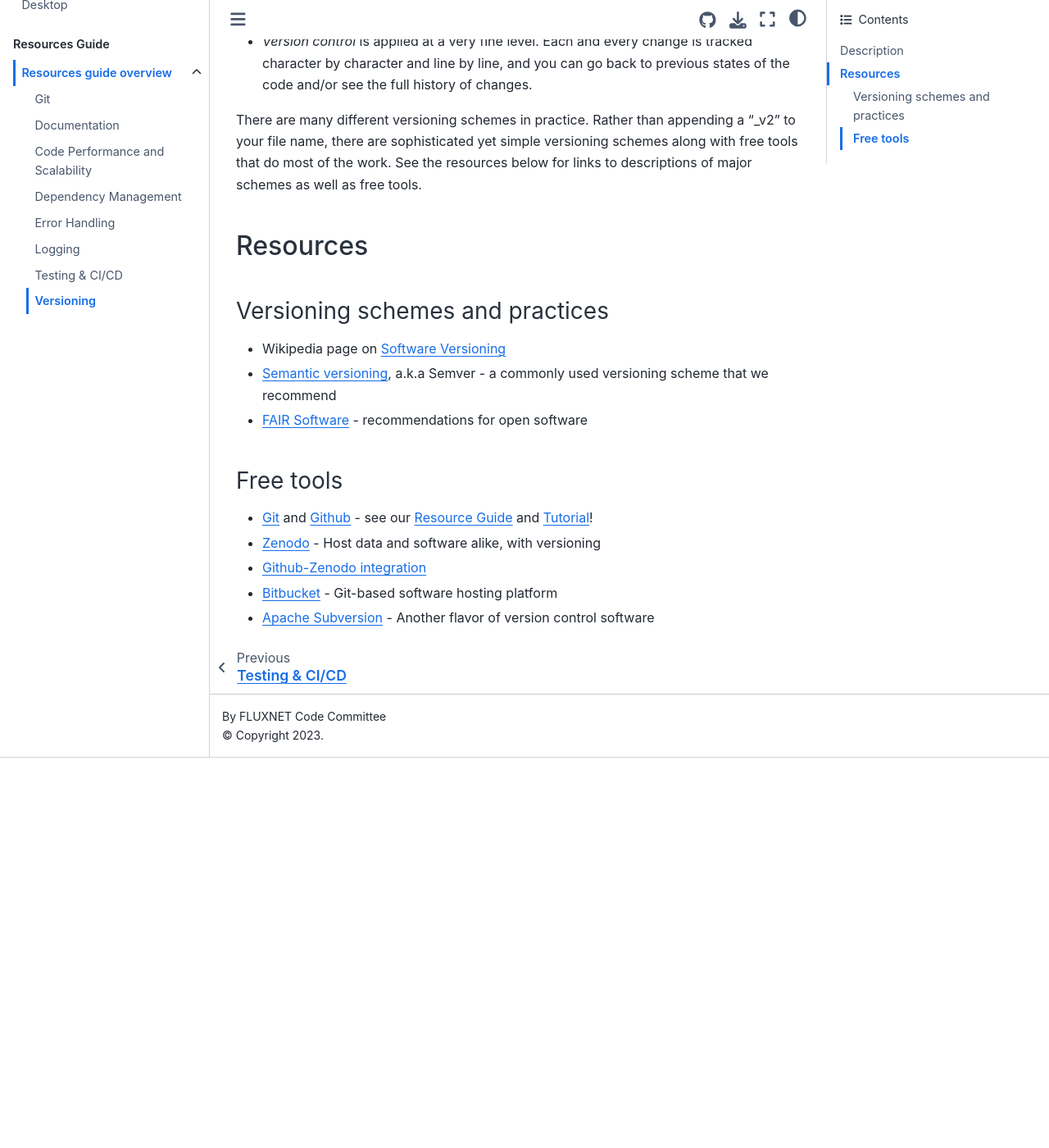
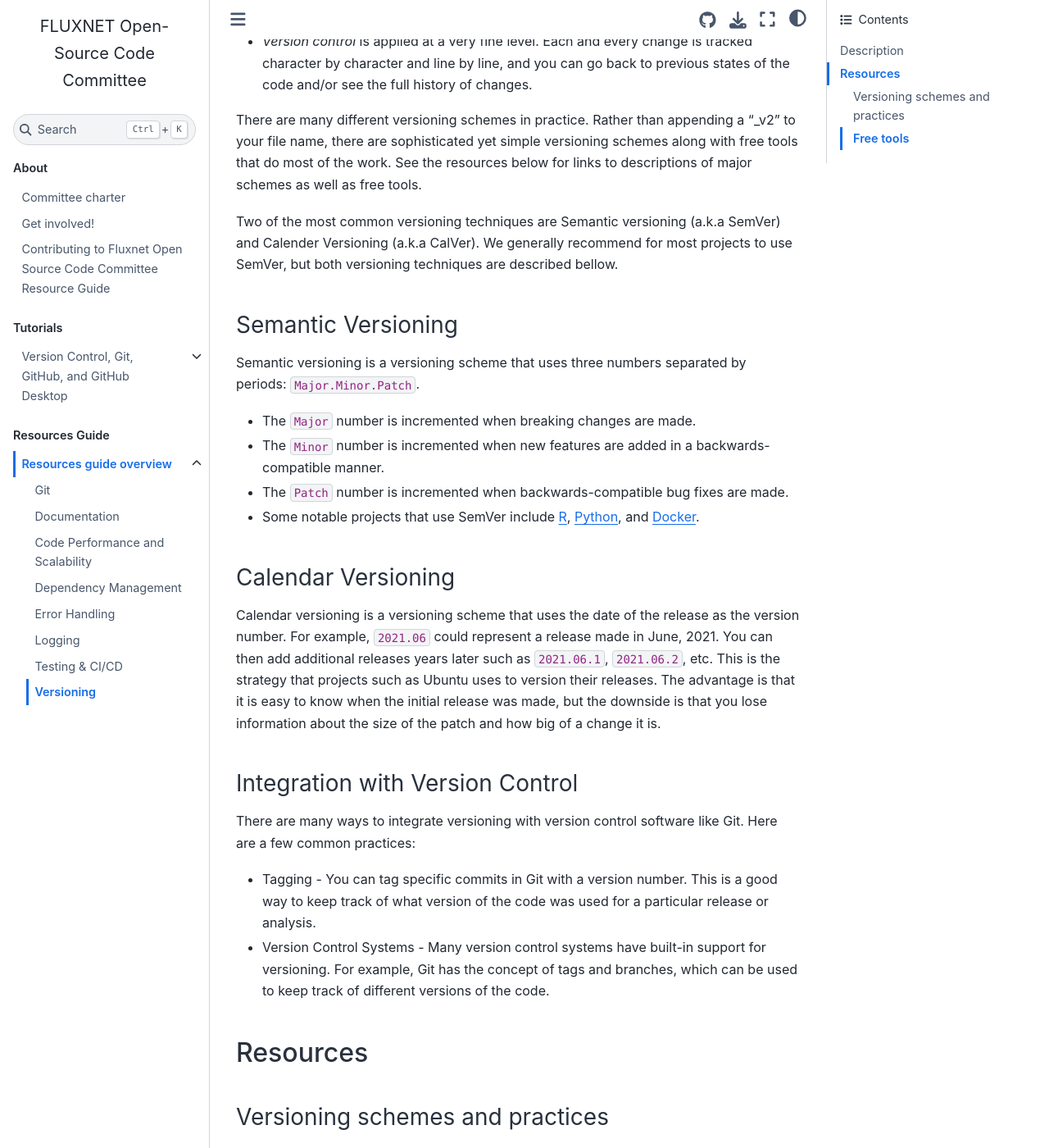
Before and after one commit to fluxnet-open-source/website, a Jupyter Book: the page built from resources-guide/versioning.md, in a window 1280 px wide and 1400 px high, scrolled down 686 px. Shown: the whole window at 82% size. Built offline with Jupyter Book 1.0.4 settings and Sphinx 7.4.7 and the Sphinx Book theme 1.1.4, drawn with Linux system fonts in a browser that asks for light colours; before the commit the page ends 1610 px from its top, so only the background shows below that; some of the changed text lies outside the part shown.

Commit message:
Add description of semver and calver and integeration of versioning with version control

```diff
--- a/resources-guide/versioning.md
+++ b/resources-guide/versioning.md
@@ -19,6 +19,30 @@ This is a common and valid question, since tools like Git can be used for both.
 
 There are many different versioning schemes in practice. Rather than appending a "_v2" to your file name, there are sophisticated yet simple versioning schemes along with free tools that do most of the work. See the resources below for links to descriptions of major schemes as well as free tools.
 
+Two of the most common versioning techniques are Semantic versioning (a.k.a SemVer) and Calender Versioning (a.k.a CalVer). We generally recommend for most projects to use SemVer, but both versioning techniques are described bellow.
+
+
+### Semantic Versioning
+Semantic versioning is a versioning scheme that uses three numbers separated by periods: `Major.Minor.Patch`.
+* The `Major` number is incremented when breaking changes are made.
+* The `Minor` number is incremented when new features are added in a backwards-compatible manner.
+* The `Patch` number is incremented when backwards-compatible bug fixes are made.
+* Some notable projects that use SemVer include [R](https://cran.r-project.org/), [Python](https://www.python.org/), and [Docker](https://www.docker.com/).
+
+
+### Calendar Versioning
+Calendar versioning is a versioning scheme that uses the date of the release as the version number. For example, `2021.06` could represent a release made in June, 2021. You can then add additional releases years later such as `2021.06.1`, `2021.06.2`, etc.
+This is the strategy that projects such as Ubuntu uses to version their releases. The advantage is that it is easy to know when the initial release was made, but the downside is that you lose information about the size of the patch and how big of a change it is.
+
+
+### Integration with Version Control
+
+There are many ways to integrate versioning with version control software like Git. Here are a few common practices:
+
+* Tagging - You can tag specific commits in Git with a version number. This is a good way to keep track of what version of the code was used for a particular release or analysis.
+* Version Control Systems - Many version control systems have built-in support for versioning. For example, Git has the concept of tags and branches, which can be used to keep track of different versions of the code.
+
+
 ## Resources
 
 ### Versioning schemes and practices
@@ -28,7 +52,7 @@ There are many different versioning schemes in practice. Rather than appending a
 
 ### Free tools
 * [Git](https://git-scm.com/) and [Github](https://github.com/) - see our [Resource Guide](https://fluxnet-open-source.readthedocs.io/en/latest/resources-guide/git.html) and [Tutorial](https://fluxnet-open-source.readthedocs.io/en/latest/tutorials/git/index.html)!
-* [Zenodo](https://zenodo.org/) - Host data and software alike, with versioning
+* [Zenodo](https://zenodo.org/) - Host data and software alike, with versioning and creating DOIs for software and data
 * [Github-Zenodo integration](https://github.com/zenodo/zenodo)
 * [Bitbucket](https://bitbucket.org/product/) - Git-based software hosting platform
 * [Apache Subversion](https://subversion.apache.org/) - Another flavor of version control software
```
